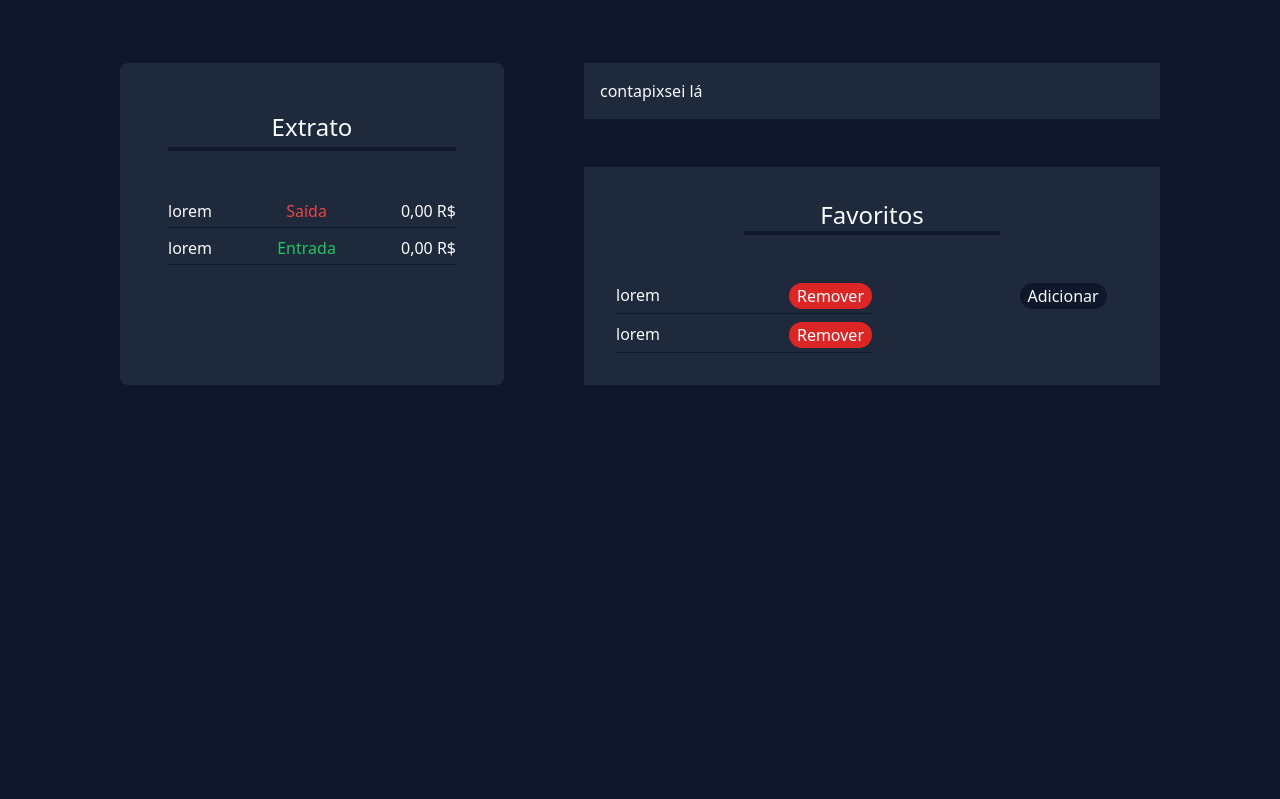
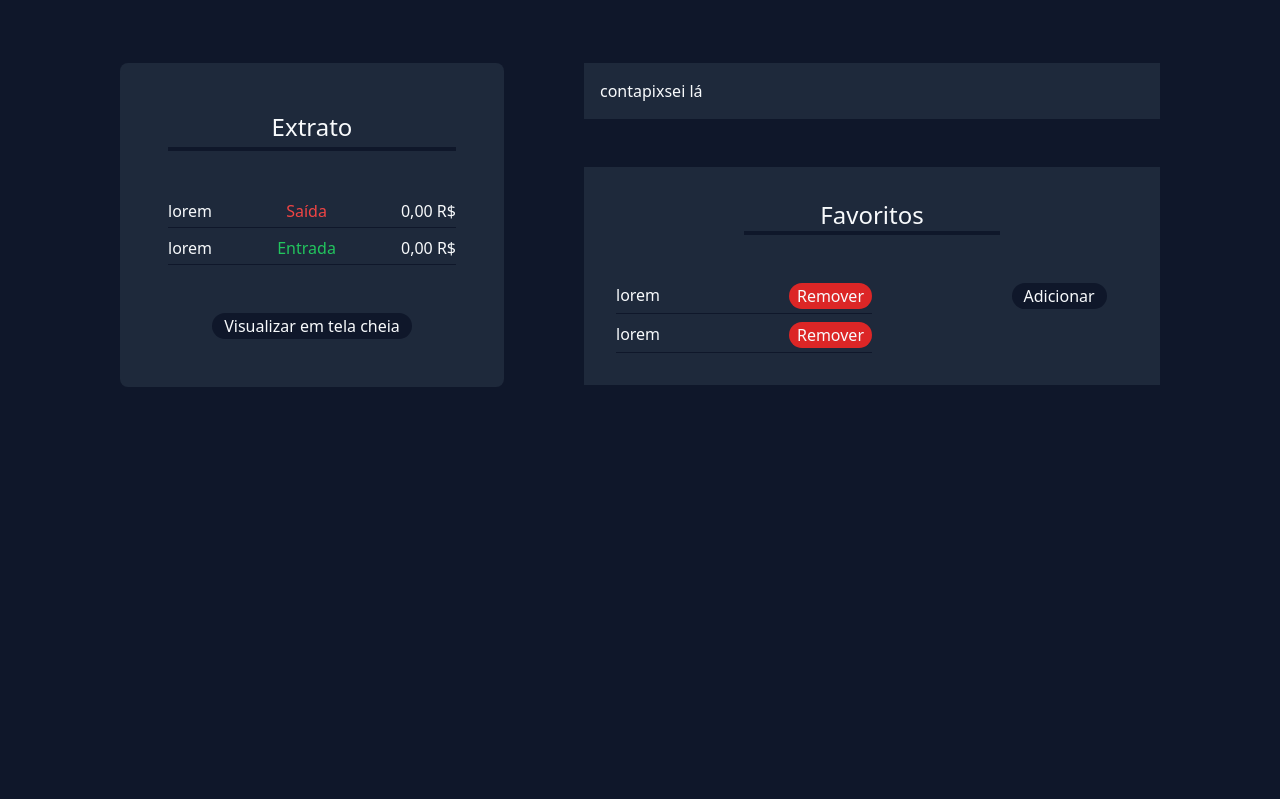
Before and after one commit to Adryan1928/Projeto-Final-Autoria-BD, a Flask app: page /pagamentos/ in a window 1280 px wide. Shown: the part 57-856 px from the top of the page. Run offline with Flask 3, Linux system fonts and the light colour scheme; some libraries are stand-ins or nearby versions.

Commit message:
Tela de pagamentos está concluída(HTML e tailwind))

```diff
--- a/templates/pagamentos.html
+++ b/templates/pagamentos.html
@@ -1,7 +1,6 @@
 {% extends 'base.html' %}
 
 {% block header %}
-<script src="https://cdn.tailwindcss.com"></script>
     <h1>Pagamentos</h1>
 {% endblock %}
 
@@ -32,6 +31,9 @@
                         <div class="w-full h-px bg-slate-900"></div>
                     </li>
                 </ul>
+            </div>
+            <div>
+                <button class="bg-slate-900 px-3 py-px rounded-full">Visualizar em tela cheia</button>
             </div>
         </div>
         <div class="w-1/2 flex flex-col gap-12">
@@ -67,7 +69,7 @@
                         </ul>
                     </div>
                     <div class="w-2/6 flex justify-end">
-                        <div><button class="bg-slate-900 px-2 py-px rounded-full">Adicionar</button></div>
+                        <div><button class="bg-slate-900 px-3 py-px rounded-full">Adicionar</button></div>
                     </div>
                 </div>
             </div>
```
